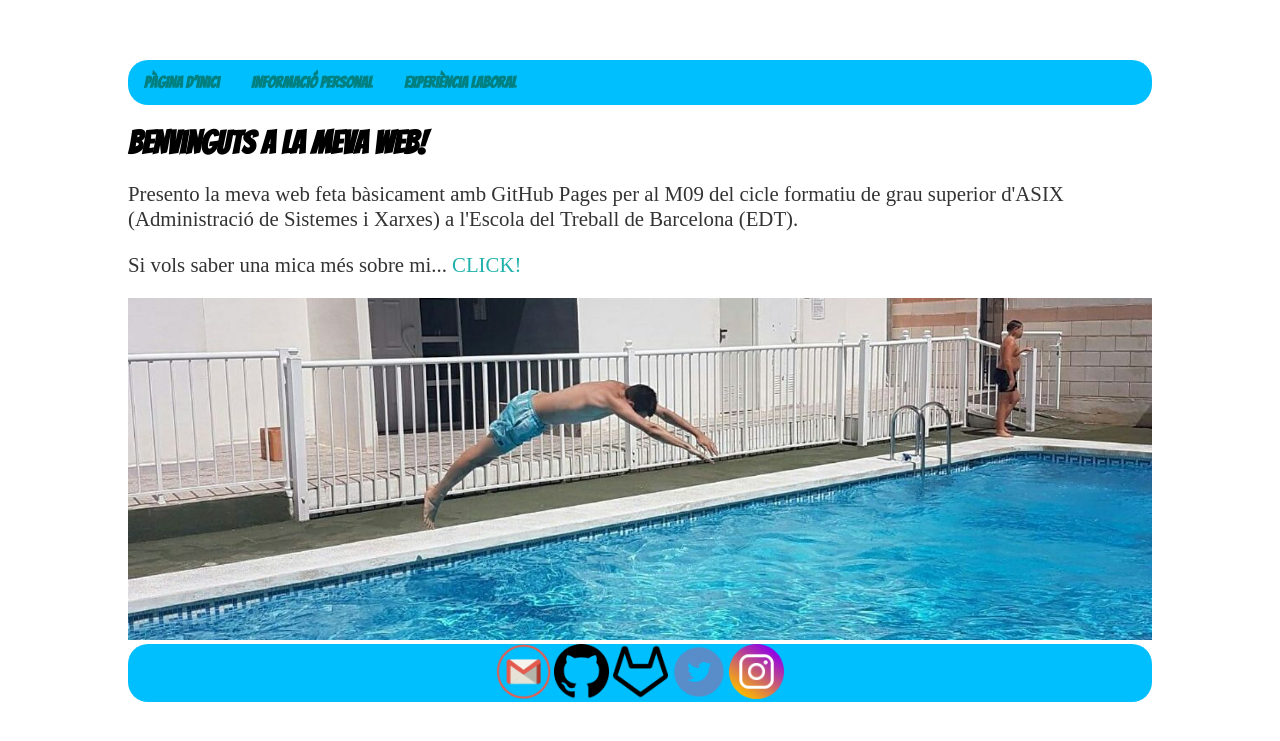
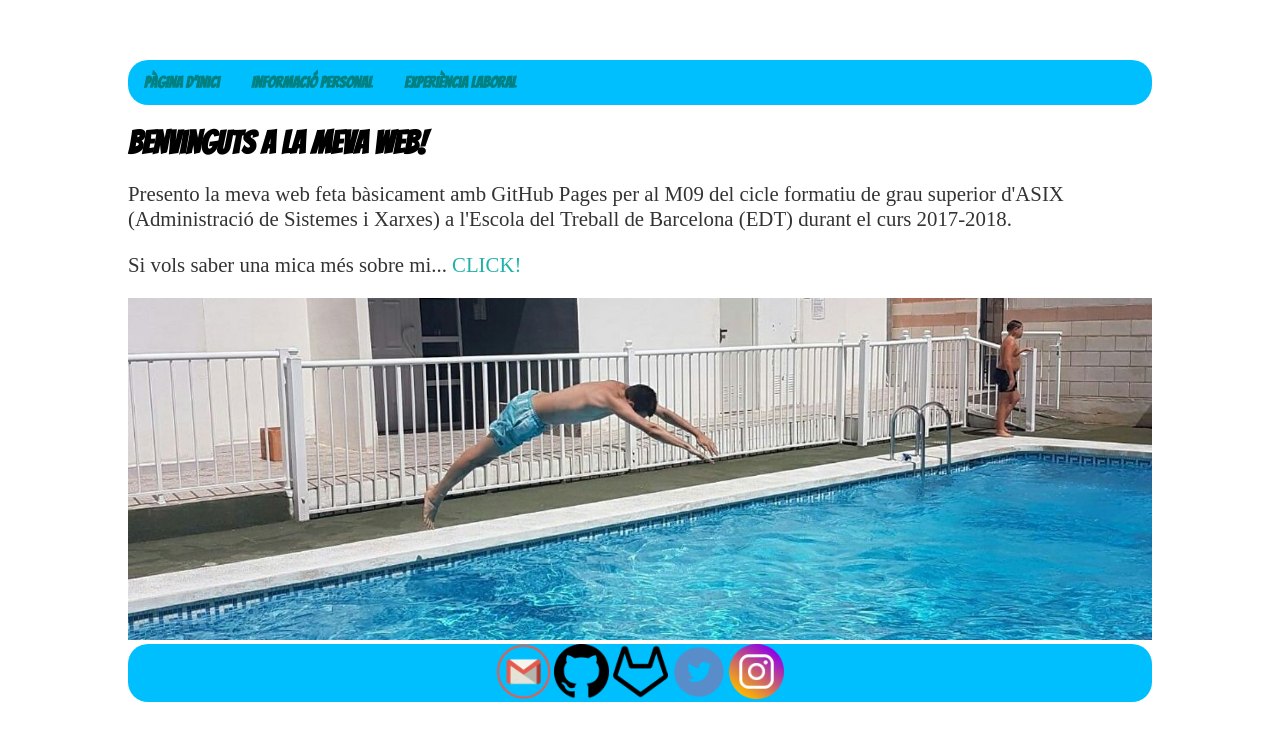
Before and after one commit to isx48102233/isx48102233.github.io, a Jekyll site: the page built from index.html, in a window 1280 px wide. Shown: the top 741 px of the page. Built offline with Jekyll 4.4.1, drawn with Linux system fonts in a browser that asks for light colours.

Commit message:
Update index.html

```diff
--- a/index.html
+++ b/index.html
@@ -4,7 +4,7 @@ title: Adrian Davila web site
 ---
 <div class="blurb">
 	<h1>Benvinguts a la meva web!</h1>
-	<p>Presento la meva web feta bàsicament amb GitHub Pages per al M09 del cicle formatiu de grau superior d'ASIX (Administració de Sistemes i Xarxes) a l'Escola del Treball de Barcelona (EDT).</p>
+	<p>Presento la meva web feta bàsicament amb GitHub Pages per al M09 del cicle formatiu de grau superior d'ASIX (Administració de Sistemes i Xarxes) a l'Escola del Treball de Barcelona (EDT) durant el curs 2017-2018.</p>
 	<p>Si vols saber una mica més sobre mi... <a href="/about">CLICK!</a></p>
-	<div border-radius=10px><img src=/images/portada.jpg width=100%></div>
-</div><!-- /.blurb -->
+	<img src=/images/portada.jpg width=100%>
+</div>
```
